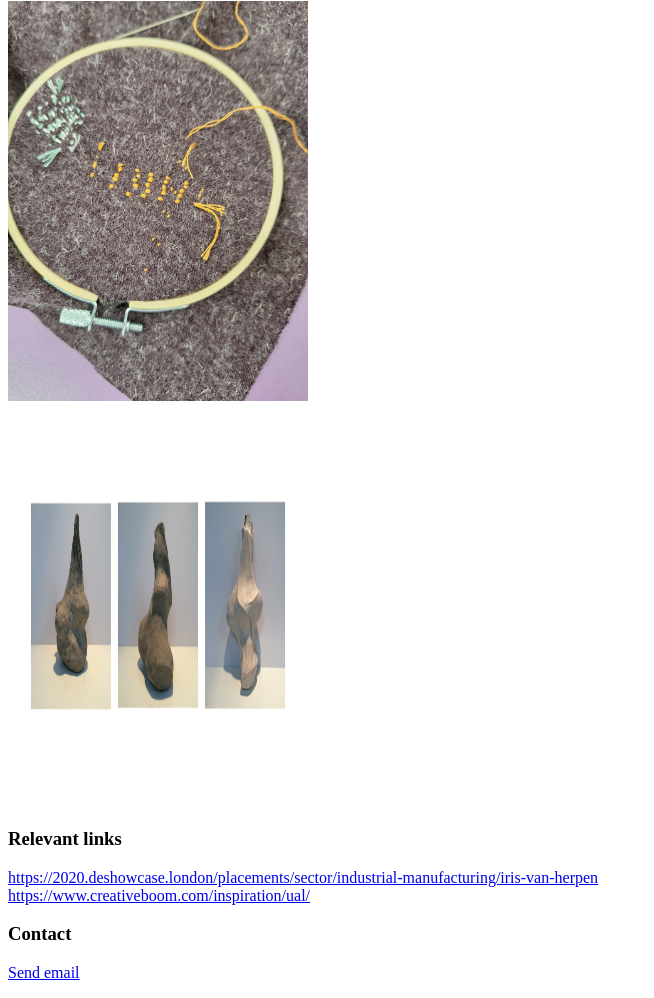
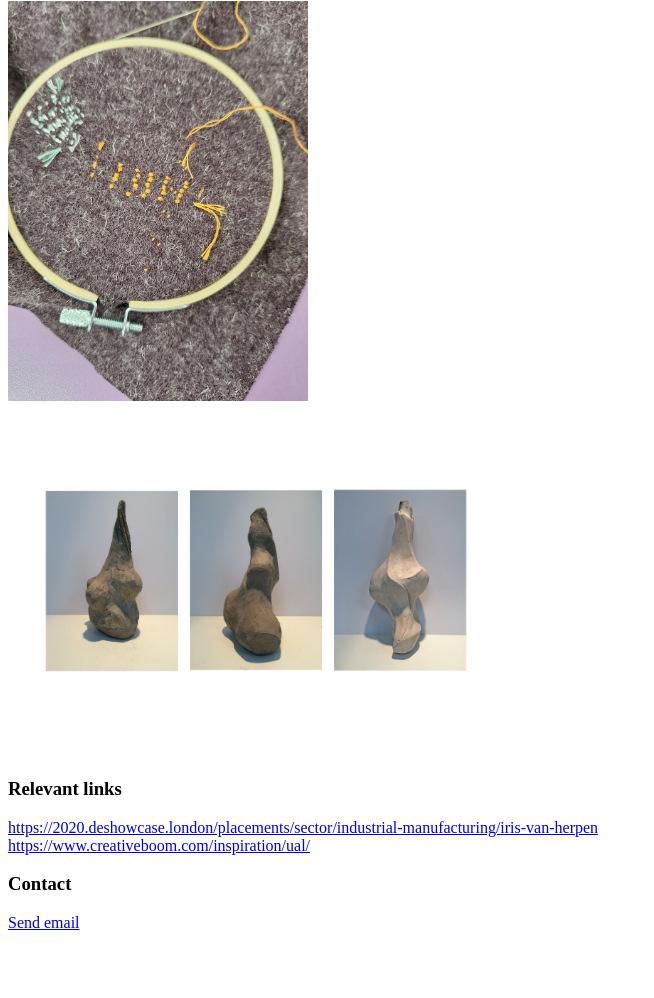
Before and after one commit to AlisaLomax/webpage, a plain HTML site: page index.html in a window 1280 px wide. Shown: the part 693-1691 px from the top of the page, without its empty margins (0-654 px from the left). After the commit the page ends 1641 px from the top, so only its background shows below. Drawn offline with Linux system fonts and the light colour scheme.

Commit message:
Update index.html

```diff
--- a/index.html
+++ b/index.html
@@ -21,7 +21,7 @@
 		<img src="20261119_215819.jpg" alt="Pot" width="300" height="444"/><br>
 		<img src="20260312_210729.jpg" alt="Sewing hoop" width="300" height="400"/><br>
 		<!--<img src="sketchbook.gif" alt="Sketch book"/>-->
-		<img src="Sculptures.jpg" alt="Sculptures" width="300" height="400"/><br>
+		<img src="Sculptures.jpg" alt="Sculptures" width="496" height="350"/><br>
 		<h3>Relevant links</h3>
 		<div id="Web Links">
 		<a href= "https://2020.deshowcase.london/placements/sector/industrial-manufacturing/iris-van-herpen" target="_blank">https://2020.deshowcase.london/placements/sector/industrial-manufacturing/iris-van-herpen</a><br />
```
